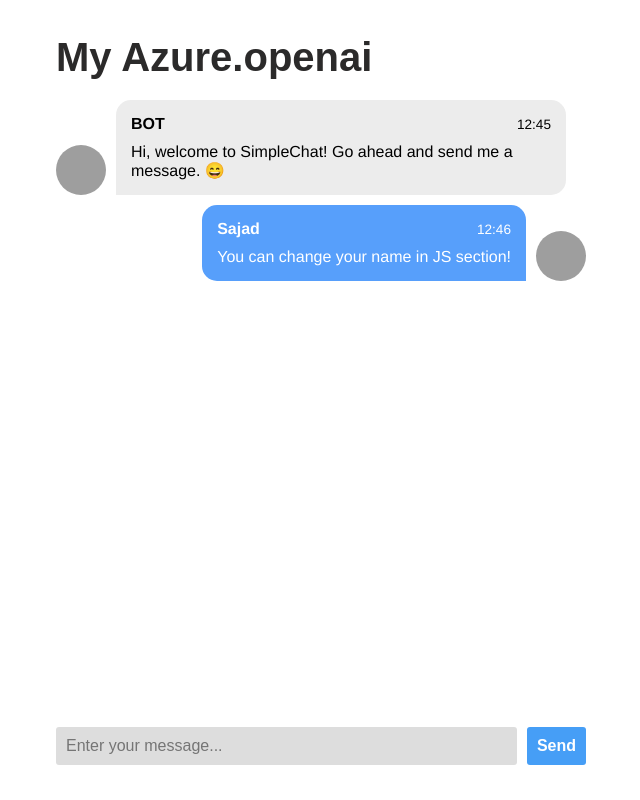
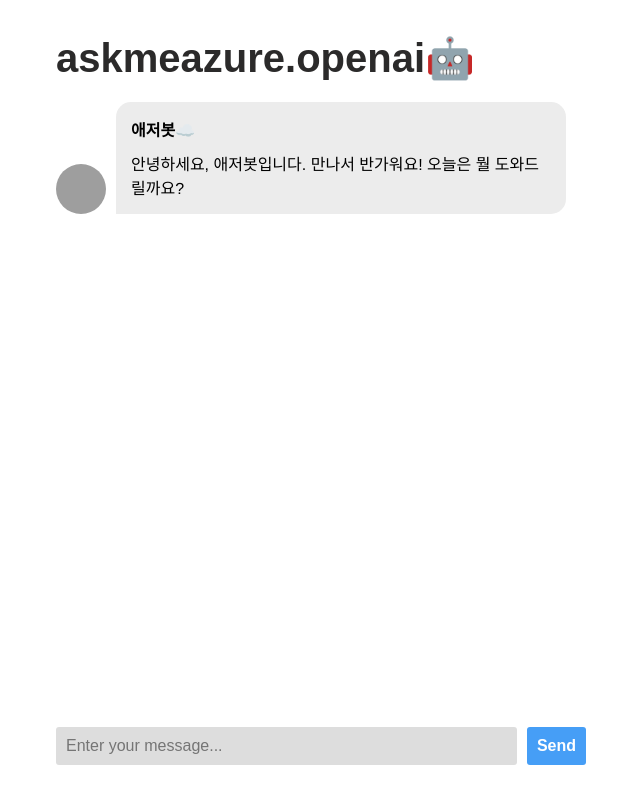
Before and after one commit to Azure-Samples/gh-codespaces-copilot-in-a-day-ko, a React (Create React App) app in the folder web/: page / in a window 1280 px wide. Shown: the whole page, without its empty margins (329-969 px from the left). Built offline with nearby package versions, Linux system fonts and the light colour scheme; grey boxes are pictures that could not be loaded.

Commit message:
Made sample Azurebot dump

```diff
--- a/web/src/App.js
+++ b/web/src/App.js
@@ -1,7 +1,60 @@
 import './App.css';
-import React from 'react';
+import React, { useState } from 'react';
+//import { ReactDOM } from 'react';
+
+const BOT_MSGS = [
+  "Hi, how are you?",
+  "Ohh... I can't understand what you trying to say. Sorry!",
+  "I like to play games... But I don't know how to play!",
+  "Sorry if my answers are not relevant. :))",
+  "I feel sleepy! :("
+];
+
+const BOT_IMG = "https://www.svgrepo.com/show/331302/azure-v2.svg";
+const PERSON_IMG = "https://yt3.googleusercontent.com/ytc/AL5GRJXQLWIBG375TkT3VMb6V_PoQAwm3ob1uW3k5l8SbQ=s900-c-k-c0x00ffffff-no-rj";
+const BOT_NAME = "애저봇☁️";
+const PERSON_NAME = "애저 너구리🦝";
+
 
 export default function App() {
+  const [messages, setMessages] = useState([]);
+
+  function handleSubmit(e) {
+
+    e.preventDefault();
+
+    // Read the form data
+    const form = e.target;
+    const msgerInput = new FormData(form);
+    const msgText = msgerInput.get("msger-input");
+    if (!msgText) return;
+
+    msgerInput.set("msger-input", "");
+
+    // appendMessage(PERSON_NAME, PERSON_IMG, "right", msgText);
+    setMessages((prevMessages) => [
+      ...prevMessages,
+      appendMessage(PERSON_NAME, PERSON_IMG, "right", msgText),
+    ]);
+
+    botResponse();
+
+  }
+
+  function botResponse() {
+    const r = random(0, BOT_MSGS.length - 1);
+    const msgText = BOT_MSGS[r];
+    const delay = msgText.split(" ").length * 100;
+
+    setTimeout(() => {
+      setMessages((prevMessages) => [
+        ...prevMessages,
+        appendMessage(BOT_NAME, BOT_IMG, "left", msgText),
+      ]);
+    }, delay);
+
+  }
+
   return (
     <>
   <section className="left-nav">
@@ -11,7 +64,7 @@
   <section className="msger">
     <header className="msger-header">
       <div className="msger-header-title">
-        <i className="fas fa-comment-alt" /> My Azure.openai
+        <i className="fas fa-comment-alt" /> askmeazure.openai🤖
       </div>
       <div className="msger-header-options">
         <span>
@@ -19,7 +72,7 @@
         </span>
       </div>
     </header>
-    <main className="msger-chat">
+    <div className="msger-chat" id="msger-chat">
       <div className="msg left-msg">
         <div
           className="msg-img"
@@ -30,36 +83,22 @@
         />
         <div className="msg-bubble">
           <div className="msg-info">
-            <div className="msg-info-name">BOT</div>
-            <div className="msg-info-time">12:45</div>
+            <div className="msg-info-name">애저봇☁️</div>
+            {/* <div className="msg-info-time">12:45</div> */}
           </div>
           <div className="msg-text">
-            Hi, welcome to SimpleChat! Go ahead and send me a message. 😄
+            안녕하세요, 애저봇입니다. 만나서 반가워요! 오늘은 뭘 도와드릴까요?
           </div>
         </div>
       </div>
-      <div className="msg right-msg">
-        <div
-          className="msg-img"
-          style={{
-            backgroundImage:
-              "url(https://yt3.googleusercontent.com/ytc/AL5GRJXQLWIBG375TkT3VMb6V_PoQAwm3ob1uW3k5l8SbQ=s900-c-k-c0x00ffffff-no-rj)"
-          }}
-        />
-        <div className="msg-bubble">
-          <div className="msg-info">
-            <div className="msg-info-name">Sajad</div>
-            <div className="msg-info-time">12:46</div>
-          </div>
-          <div className="msg-text">
-            You can change your name in JS section!
-          </div>
-        </div>
-      </div>
-    </main>
-    <form className="msger-inputarea">
+      {messages.map((message, index) => (
+          <React.Fragment key={index}>{message}</React.Fragment>
+        ))}
+    </div>
+    <form className="msger-inputarea" onSubmit={handleSubmit}>
       <input
         type="text"
+        name="msger-input"
         className="msger-input"
         placeholder="Enter your message..."
       />
@@ -71,3 +110,39 @@
   </>
   );
 };
+
+
+function formatDate(date) {
+const h = "0" + date.getHours();
+const m = "0" + date.getMinutes();
+
+return `${h.slice(-2)}:${m.slice(-2)}`;
+}
+
+function random(min, max) {
+return Math.floor(Math.random() * (max - min) + min);
+}
+
+function appendMessage(name, img, side, text) {
+  const chatContainer = document.getElementById("msger-chat");
+
+  // Create a new message element
+  const msgElement = (
+    <div className={`msg ${side}-msg`}>
+      <div className="msg-img" style={{ backgroundImage: `url(${img})` }}></div>
+
+      <div className="msg-bubble">
+        <div className="msg-info">
+          <div className="msg-info-name">{name}</div>
+          <div className="msg-info-time">{formatDate(new Date())}</div>
+        </div>
+
+        <div className="msg-text">{text}</div>
+      </div>
+    </div>
+  );
+
+  chatContainer.scrollTop = chatContainer.scrollTop +500;
+
+  return msgElement;
+}
```
